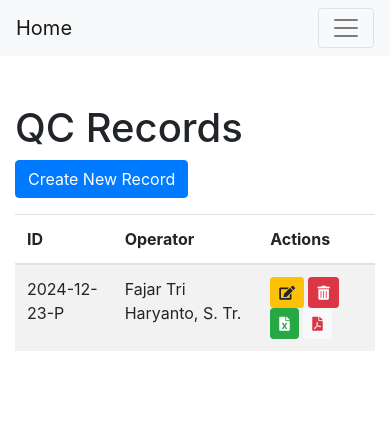
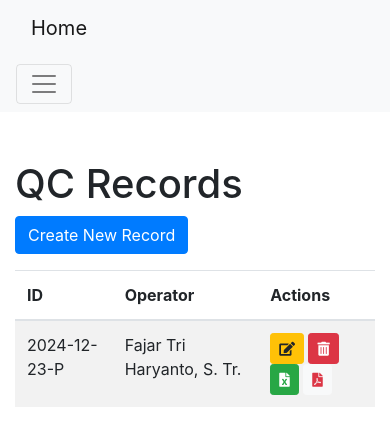
Before and after one commit to ftharyanto/ebast, a Django app: page /qc/ in a window 390 px wide. Shown: the top 446 px of the page. Run offline with Django 5.2, Linux system fonts and the light colour scheme; data comes from the database, SQL or seed files in the repository; some libraries are stand-ins or nearby versions.

Commit message:
Refactor navigation bar in base template for improved structure and responsiveness

```diff
--- a/qc/templates/qc/qcrecord_list.html
+++ b/qc/templates/qc/qcrecord_list.html
@@ -1,5 +1,4 @@
 {% extends 'base.html' %}
-
 {% block title %}QC Records{% endblock %}
 
 {% block content %}
--- a/templates/base.html
+++ b/templates/base.html
@@ -8,8 +8,14 @@
     <link href="https://cdnjs.cloudflare.com/ajax/libs/font-awesome/5.15.4/css/all.min.css" rel="stylesheet">
 </head>
 <body>
+    <nav class="navbar navbar-light bg-light">
+        <div class="container">
+            <a class="navbar-brand" href="{% url 'home' %}">Home</a>
+        </div>
+    </nav>
+    {% if 'qc' in request.resolver_match.namespace %}
     <nav class="navbar navbar-expand-lg navbar-light bg-light">
-        <a class="navbar-brand" href="{% url 'home' %}">Home</a>
+        <div class="container">
             <button class="navbar-toggler" type="button" data-toggle="collapse" data-target="#navbarNav" aria-controls="navbarNav" aria-expanded="false" aria-label="Toggle navigation">
                 <span class="navbar-toggler-icon"></span>
             </button>
@@ -23,7 +29,9 @@
                     </li>
                 </ul>
             </div>
+        </div>
     </nav>
+    {% endif %}
     <div class="container">
         {% block content %}{% endblock %}
     </div>
```
Lines whose indentation alone changed are shown as unchanged.
